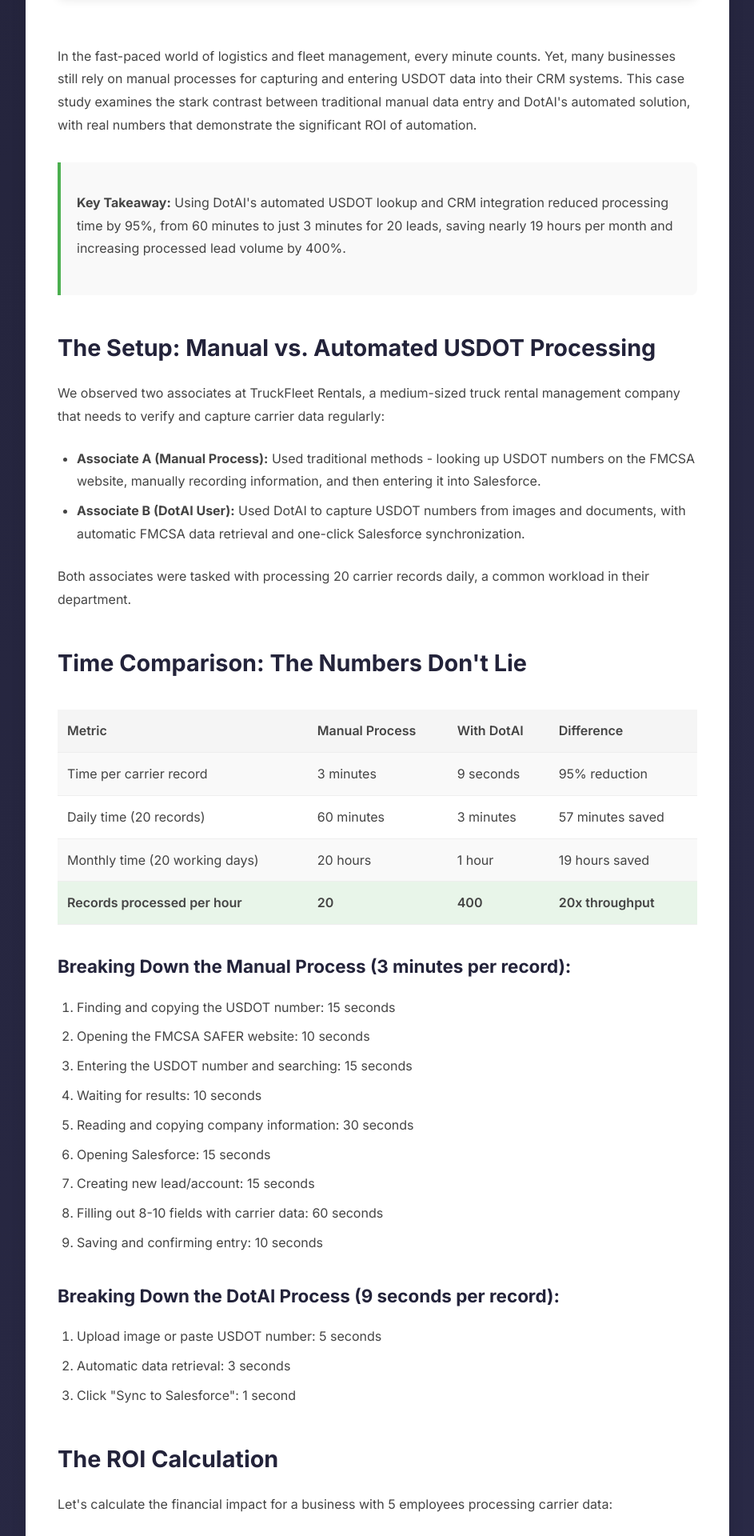
After one commit to hector6298/usdot_lookup_tool, a FastAPI app: template app/templates/blog_post_case_study.html in a window 1280 px wide. The commit adds this page. Shown: the part 899-2819 px from the top of the page at 80% size, without its empty margins (168-1111 px from the left). Run offline with FastAPI, Linux system fonts and the light colour scheme; the template is opened without the code that fills it, so the values that code supplies are empty; parts of the project's set-up code (start-up, migrations or seed data) failed here and were passed over.

Commit message:
Add case study in blog

```diff
--- a/app/routes/blog.py
+++ b/app/routes/blog.py
@@ -14,3 +14,8 @@ async def blog_index(request: Request):
 async def blog_post_lead_capture(request: Request):
     """Serve the blog post about automated lead capture pipeline."""
     return templates.TemplateResponse("blog_post_lead_capture.html", {"request": request})
+
+@router.get("/blog/case-study-carrier-data-roi", name="blog_post_case_study", response_class=HTMLResponse)
+async def blog_post_case_study(request: Request):
+    """Serve the case study blog post about carrier data ROI."""
+    return templates.TemplateResponse("blog_post_case_study.html", {"request": request})
--- /dev/null
+++ b/app/templates/blog_post_case_study.html
@@ -0,0 +1,433 @@
+<!DOCTYPE html>
+<html lang="en">
+<head>
+    <!-- Google tag (gtag.js) -->
+    <script async src="https://www.googletagmanager.com/gtag/js?id=G-6M24X0ZWJJ"></script>
+    <script>
+        window.dataLayer = window.dataLayer || [];
+        function gtag(){dataLayer.push(arguments);}
+        gtag('js', new Date());
+
+        gtag('config', 'G-6M24X0ZWJJ');
+    </script>
+
+    <meta charset="UTF-8">
+    <meta name="viewport" content="width=device-width, initial-scale=1.0">
+    <title>Case Study: From 60 Minutes to 3 Minutes - The ROI of Automated USDOT Lookups | DotAI</title>
+    <meta name="description" content="Real-world case study comparing manual USDOT data entry vs DotAI's automated solution. One associate spent 60 minutes on 20 leads, while another completed the same work in just 3 minutes. Calculate your own ROI.">
+    <meta name="keywords" content="USDOT automation ROI, FMCSA data entry, CRM automation case study, trucking lead capture, time savings, rental management, lead processing efficiency">
+    <meta name="author" content="DotAI">
+    <meta property="og:title" content="Case Study: From 60 Minutes to 3 Minutes - The ROI of Automated USDOT Lookups">
+    <meta property="og:description" content="Real-world case study comparing manual USDOT data entry vs DotAI's automated solution. Calculate your own ROI.">
+    <meta property="og:type" content="article">
+    <meta property="og:url" content="/blog/case-study-carrier-data-roi">
+    <meta name="twitter:card" content="summary_large_image">
+    <meta name="twitter:title" content="Case Study: From 60 Minutes to 3 Minutes - The ROI of Automated USDOT Lookups">
+    <meta name="twitter:description" content="Real-world case study comparing manual USDOT data entry vs DotAI's automated solution. Calculate your own ROI.">
+    <meta name="robots" content="index, follow">
+    <link rel="canonical" href="/blog/case-study-carrier-data-roi">
+
+    <!-- Structured Data -->
+    <script type="application/ld+json">
+    {
+        "@context": "https://schema.org",
+        "@type": "BlogPosting",
+        "headline": "Case Study: From 60 Minutes to 3 Minutes - The ROI of Automated USDOT Lookups",
+        "description": "Real-world case study comparing manual USDOT data entry vs DotAI's automated solution. One associate spent 60 minutes on 20 leads, while another completed the same work in just 3 minutes.",
+        "author": {
+            "@type": "Organization",
+            "name": "DotAI"
+        },
+        "publisher": {
+            "@type": "Organization",
+            "name": "DotAI",
+            "logo": {
+                "@type": "ImageObject",
+                "url": "/static/logo/app_logo2.jpg"
+            }
+        },
+        "datePublished": "2025-08-27",
+        "dateModified": "2025-08-27",
+        "image": "/static/blog/data-entry-productivity.jpg"
+    }
+    </script>
+
+    <link rel="stylesheet" href="https://cdnjs.cloudflare.com/ajax/libs/font-awesome/6.4.0/css/all.min.css">
+    <link href="https://fonts.googleapis.com/css2?family=Inter:wght@400;600;700&display=swap" rel="stylesheet">
+    <style>
+        body {
+            font-family: 'Inter', Arial, sans-serif;
+            background: linear-gradient(135deg, #23233a 0%, #2d2d4d 100%);
+            min-height: 100vh;
+            margin: 0;
+            padding: 20px;
+            color: #333;
+        }
+        .container {
+            max-width: 800px;
+            margin: 0 auto;
+            background: white;
+            padding: 40px;
+            border-radius: 12px;
+            box-shadow: 0 4px 20px rgba(0,0,0,0.1);
+        }
+        .header {
+            margin-bottom: 40px;
+        }
+        .header h1 {
+            color: #23233a;
+            font-size: 2.5rem;
+            margin-bottom: 10px;
+            line-height: 1.2;
+        }
+        .post-meta {
+            color: #999;
+            font-size: 0.9rem;
+            margin-bottom: 24px;
+        }
+        .content {
+            line-height: 1.8;
+            color: #444;
+        }
+        .content p {
+            margin-bottom: 24px;
+        }
+        .content h2 {
+            color: #23233a;
+            margin-top: 40px;
+            margin-bottom: 16px;
+            font-size: 1.8rem;
+        }
+        .content h3 {
+            color: #23233a;
+            margin-top: 32px;
+            margin-bottom: 16px;
+            font-size: 1.4rem;
+        }
+        .content ul, .content ol {
+            margin-bottom: 24px;
+            padding-left: 24px;
+        }
+        .content li {
+            margin-bottom: 8px;
+        }
+        .back-links {
+            margin-top: 40px;
+            display: flex;
+            justify-content: space-between;
+        }
+        .back-links a {
+            color: #4CAF50;
+            text-decoration: none;
+            font-weight: 600;
+        }
+        .back-links a:hover {
+            text-decoration: underline;
+        }
+        .highlight-box {
+            background: #f9f9f9;
+            border-left: 4px solid #4CAF50;
+            padding: 20px;
+            margin: 32px 0;
+            border-radius: 0 8px 8px 0;
+        }
+        .comparison-table {
+            width: 100%;
+            border-collapse: collapse;
+            margin: 32px 0;
+        }
+        .comparison-table th, .comparison-table td {
+            padding: 12px;
+            text-align: left;
+            border-bottom: 1px solid #eee;
+        }
+        .comparison-table th {
+            background: #f5f5f5;
+            font-weight: 600;
+        }
+        .comparison-table tr:nth-child(even) {
+            background: #f9f9f9;
+        }
+        .comparison-table .highlight {
+            background: #e8f5e9;
+            font-weight: 600;
+        }
+        .cta {
+            background: #23233a;
+            color: white;
+            padding: 32px;
+            border-radius: 8px;
+            margin: 40px 0;
+            text-align: center;
+        }
+        .cta h3 {
+            margin-bottom: 16px;
+            font-size: 1.4rem;
+        }
+        .cta-button {
+            display: inline-block;
+            background: #4CAF50;
+            color: white;
+            padding: 12px 24px;
+            border-radius: 4px;
+            text-decoration: none;
+            font-weight: 600;
+            margin-top: 16px;
+            transition: background 0.2s;
+        }
+        .cta-button:hover {
+            background: #43a047;
+        }
+        .calculator {
+            background: #f5f5f5;
+            padding: 24px;
+            border-radius: 8px;
+            margin: 32px 0;
+        }
+        .calculator h3 {
+            margin-top: 0;
+        }
+        .calculator-form {
+            display: grid;
+            grid-template-columns: 1fr 1fr;
+            gap: 16px;
+            margin-bottom: 20px;
+        }
+        .calculator-form label {
+            font-weight: 600;
+            margin-bottom: 4px;
+            display: block;
+        }
+        .calculator-form input {
+            padding: 8px;
+            border: 1px solid #ddd;
+            border-radius: 4px;
+            width: 100%;
+        }
+        .calculator-result {
+            background: #e8f5e9;
+            padding: 16px;
+            border-radius: 4px;
+            font-weight: 600;
+            margin-top: 16px;
+            display: none;
+        }
+        @media (max-width: 600px) {
+            .container {
+                padding: 20px;
+            }
+            .header h1 {
+                font-size: 1.8rem;
+            }
+            .calculator-form {
+                grid-template-columns: 1fr;
+            }
+        }
+    </style>
+</head>
+<body>
+    <div class="container">
+        <div class="header">
+            <h1>Case Study: From 60 Minutes to 3 Minutes - The ROI of Automated USDOT Lookups</h1>
+            <div class="post-meta">
+                <i class="fas fa-calendar"></i> Published: August 27, 2025 |
+                <i class="fas fa-tags"></i> Case Study, ROI, Time Savings, CRM Automation
+            </div>
+        </div>
+
+        <div class="content">
+            <img src="/static/blog/data-entry-productivity.jpg" alt="Data entry productivity comparison - manual vs automated" style="width:100%; border-radius:8px; margin-bottom:32px; box-shadow:0 2px 12px rgba(0,0,0,0.08);">
+
+            <p>In the fast-paced world of logistics and fleet management, every minute counts. Yet, many businesses still rely on manual processes for capturing and entering USDOT data into their CRM systems. This case study examines the stark contrast between traditional manual data entry and DotAI's automated solution, with real numbers that demonstrate the significant ROI of automation.</p>
+
+            <div class="highlight-box">
+                <p><strong>Key Takeaway:</strong> Using DotAI's automated USDOT lookup and CRM integration reduced processing time by 95%, from 60 minutes to just 3 minutes for 20 leads, saving nearly 19 hours per month and increasing processed lead volume by 400%.</p>
+            </div>
+
+            <h2>The Setup: Manual vs. Automated USDOT Processing</h2>
+
+            <p>We observed two associates at TruckFleet Rentals, a medium-sized truck rental management company that needs to verify and capture carrier data regularly:</p>
+
+            <ul>
+                <li><strong>Associate A (Manual Process):</strong> Used traditional methods - looking up USDOT numbers on the FMCSA website, manually recording information, and then entering it into Salesforce.</li>
+                <li><strong>Associate B (DotAI User):</strong> Used DotAI to capture USDOT numbers from images and documents, with automatic FMCSA data retrieval and one-click Salesforce synchronization.</li>
+            </ul>
+
+            <p>Both associates were tasked with processing 20 carrier records daily, a common workload in their department.</p>
+
+            <h2>Time Comparison: The Numbers Don't Lie</h2>
+
+            <table class="comparison-table">
+                <tr>
+                    <th>Metric</th>
+                    <th>Manual Process</th>
+                    <th>With DotAI</th>
+                    <th>Difference</th>
+                </tr>
+                <tr>
+                    <td>Time per carrier record</td>
+                    <td>3 minutes</td>
+                    <td>9 seconds</td>
+                    <td>95% reduction</td>
+                </tr>
+                <tr>
+                    <td>Daily time (20 records)</td>
+                    <td>60 minutes</td>
+                    <td>3 minutes</td>
+                    <td>57 minutes saved</td>
+                </tr>
+                <tr>
+                    <td>Monthly time (20 working days)</td>
+                    <td>20 hours</td>
+                    <td>1 hour</td>
+                    <td>19 hours saved</td>
+                </tr>
+                <tr class="highlight">
+                    <td>Records processed per hour</td>
+                    <td>20</td>
+                    <td>400</td>
+                    <td>20x throughput</td>
+                </tr>
+            </table>
+
+            <h3>Breaking Down the Manual Process (3 minutes per record):</h3>
+            <ol>
+                <li>Finding and copying the USDOT number: 15 seconds</li>
+                <li>Opening the FMCSA SAFER website: 10 seconds</li>
+                <li>Entering the USDOT number and searching: 15 seconds</li>
+                <li>Waiting for results: 10 seconds</li>
+                <li>Reading and copying company information: 30 seconds</li>
+                <li>Opening Salesforce: 15 seconds</li>
+                <li>Creating new lead/account: 15 seconds</li>
+                <li>Filling out 8-10 fields with carrier data: 60 seconds</li>
+                <li>Saving and confirming entry: 10 seconds</li>
+            </ol>
+
+            <h3>Breaking Down the DotAI Process (9 seconds per record):</h3>
+            <ol>
+                <li>Upload image or paste USDOT number: 5 seconds</li>
+                <li>Automatic data retrieval: 3 seconds</li>
+                <li>Click "Sync to Salesforce": 1 second</li>
+            </ol>
+
+            <h2>The ROI Calculation</h2>
+
+            <p>Let's calculate the financial impact for a business with 5 employees processing carrier data:</p>
+
+            <div class="highlight-box">
+                <ul>
+                    <li>Average hourly wage: $25</li>
+                    <li>Monthly time saved per employee: 19 hours</li>
+                    <li>Total monthly savings: 19 hours × 5 employees × $25 = <strong>$2,375</strong></li>
+                    <li>Annual savings: $2,375 × 12 = <strong>$28,500</strong></li>
+                </ul>
+            </div>
+
+            <p>But the benefits extend beyond just time savings:</p>
+
+            <h3>Increased Output Capacity</h3>
+            <p>With DotAI, each employee can process 400 records per hour instead of 20. This 20x increase means:</p>
+            <ul>
+                <li>More leads captured and processed</li>
+                <li>Faster response to potential customers</li>
+                <li>Ability to handle volume spikes without additional staffing</li>
+            </ul>
+
+            <h3>Error Reduction</h3>
+            <p>Manual data entry inevitably leads to errors. TruckFleet Rentals reported:</p>
+            <ul>
+                <li>Manual process error rate: ~8% (requiring additional time to fix)</li>
+                <li>DotAI error rate: <1%</li>
+            </ul>
+
+            <h3>Employee Satisfaction</h3>
+            <p>Perhaps most importantly, employees at TruckFleet Rentals reported:</p>
+            <ul>
+                <li>Reduced frustration with repetitive tasks</li>
+                <li>More time for value-added activities</li>
+                <li>Greater job satisfaction when focusing on customer relationships rather than data entry</li>
+            </ul>
+
+            <h2>Calculate Your Own ROI</h2>
+
+            <div class="calculator">
+                <h3>ROI Calculator</h3>
+                <div class="calculator-form">
+                    <div>
+                        <label for="hourly-rate">Hourly Rate ($):</label>
+                        <input type="number" id="hourly-rate" value="25">
+                    </div>
+                    <div>
+                        <label for="employees">Number of Employees:</label>
+                        <input type="number" id="employees" value="5">
+                    </div>
+                    <div>
+                        <label for="records-per-day">Records Processed Per Day:</label>
+                        <input type="number" id="records-per-day" value="20">
+                    </div>
+                    <div>
+                        <label for="days-per-month">Working Days Per Month:</label>
+                        <input type="number" id="days-per-month" value="20">
+                    </div>
+                </div>
+                <button class="cta-button" onclick="calculateROI()">Calculate My ROI</button>
+                <div id="calculator-result" class="calculator-result"></div>
+            </div>
+
+            <h2>Conclusion: The Clear Business Case for Automation</h2>
+
+            <p>This case study demonstrates that the ROI of implementing DotAI's USDOT automation solution is substantial and immediate. For TruckFleet Rentals, the choice was clear:</p>
+
+            <ul>
+                <li>19 hours saved per employee per month</li>
+                <li>$28,500 annual cost savings for a team of five</li>
+                <li>20x increase in processing capacity</li>
+                <li>Significant reduction in errors</li>
+                <li>Improved employee satisfaction and focus on higher-value tasks</li>
+            </ul>
+
+            <p>In today's competitive logistics environment, companies cannot afford to waste resources on manual data entry when automation provides such a clear advantage.</p>
+
+            <div class="cta">
+                <h3>Ready to transform your USDOT data processing?</h3>
+                <p>Start saving time and money today with DotAI's automated USDOT lookup and CRM integration solution.</p>
+                <a href="/signup" class="cta-button">Start Your Free Trial</a>
+            </div>
+        </div>
+
+        <div class="back-links">
+            <a href="/blog"><i class="fas fa-arrow-left"></i> Back to Blog</a>
+            <a href="/"><i class="fas fa-home"></i> Home</a>
+        </div>
+    </div>
+
+    <script>
+        function calculateROI() {
+            const hourlyRate = parseFloat(document.getElementById('hourly-rate').value);
+            const employees = parseInt(document.getElementById('employees').value);
+            const recordsPerDay = parseInt(document.getElementById('records-per-day').value);
+            const daysPerMonth = parseInt(document.getElementById('days-per-month').value);
+
+            // Calculate time savings
+            const manualTimePerDay = (recordsPerDay * 3) / 60; // in hours
+            const automatedTimePerDay = (recordsPerDay * 9) / 3600; // in hours
+            const timeSavedPerDay = manualTimePerDay - automatedTimePerDay;
+            const timeSavedPerMonth = timeSavedPerDay * daysPerMonth;
+            const totalTimeSavedPerMonth = timeSavedPerMonth * employees;
+
+            // Calculate financial impact
+            const monthlySavings = totalTimeSavedPerMonth * hourlyRate;
+            const annualSavings = monthlySavings * 12;
+
+            const result = document.getElementById('calculator-result');
+            result.innerHTML = `
+                <p>With ${employees} employees processing ${recordsPerDay} records per day:</p>
+                <p>Monthly time saved: <strong>${totalTimeSavedPerMonth.toFixed(1)} hours</strong></p>
+                <p>Monthly cost savings: <strong>$${monthlySavings.toFixed(2)}</strong></p>
+                <p>Annual cost savings: <strong>$${annualSavings.toFixed(2)}</strong></p>
+            `;
+            result.style.display = 'block';
+        }
+    </script>
+</body>
+</html>
```
Also changed, not shown: app/templates/blog_index.html (+12 -0 lines).
